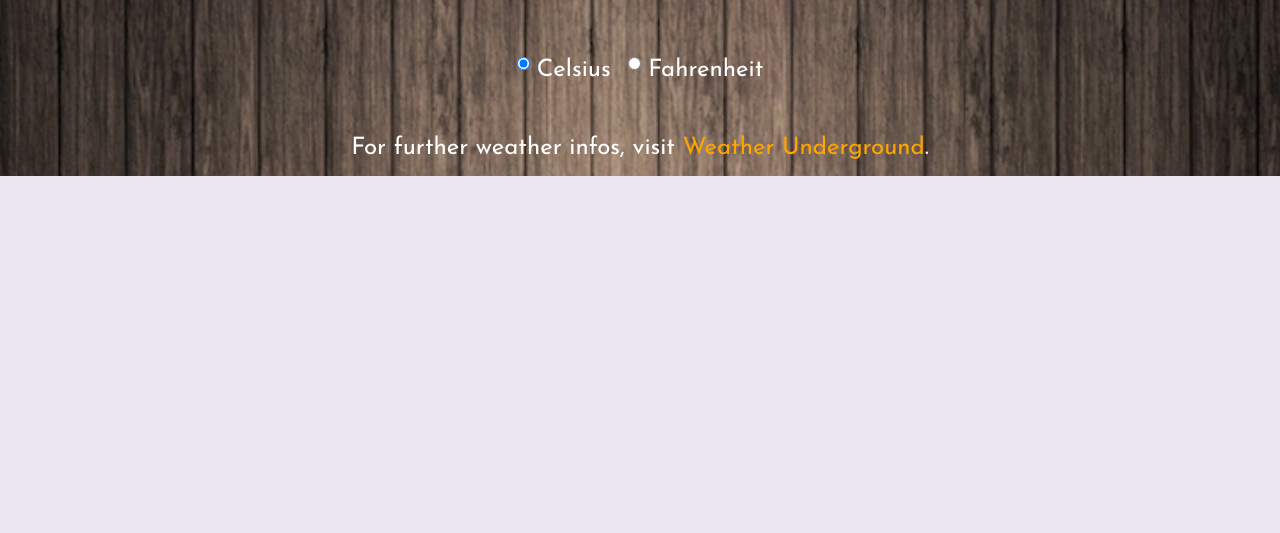
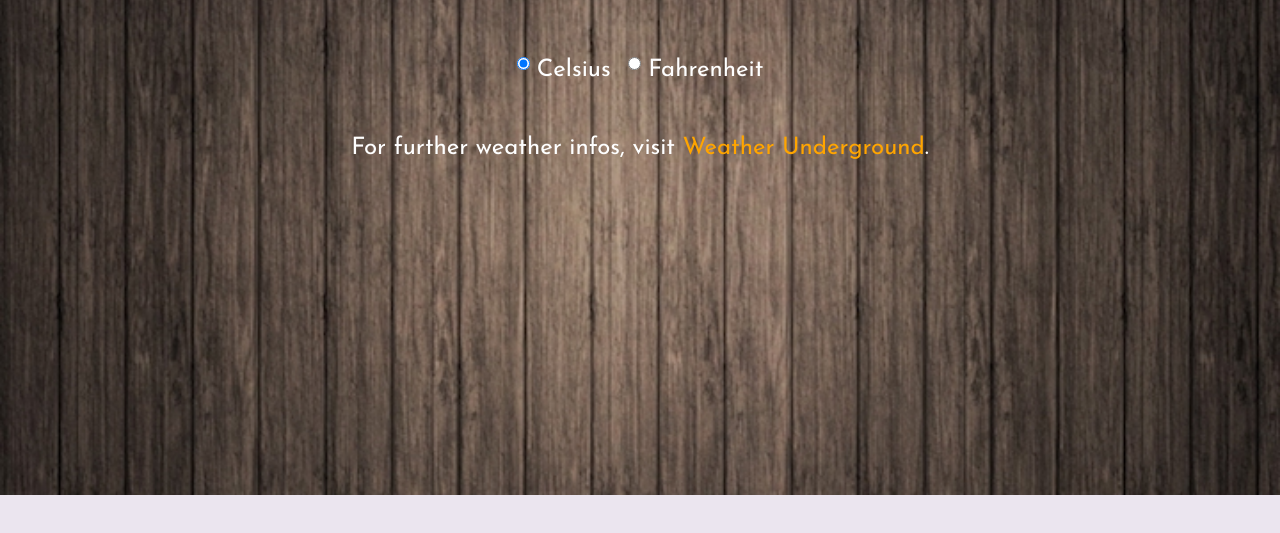
Before and after one commit to crapp80/local-weather-forecast, a plain HTML site: page index.html in a window 1280 px wide. Shown: the part 225-758 px from the top of the page. Drawn offline with nearby package versions, Linux system fonts and the light colour scheme; no server answers.

Commit message:
css geändert

```diff
--- a/css/style.css
+++ b/css/style.css
@@ -17,7 +17,7 @@ h1 {font-size: 50px;}
   font-size: 24px;
   background-image: url('../images/bg-custom.jpg');
   background-size: cover;
-  /*height: 90vh;*/
+  height: 90vh;
   margin-bottom: 0px;
 }
 
```
